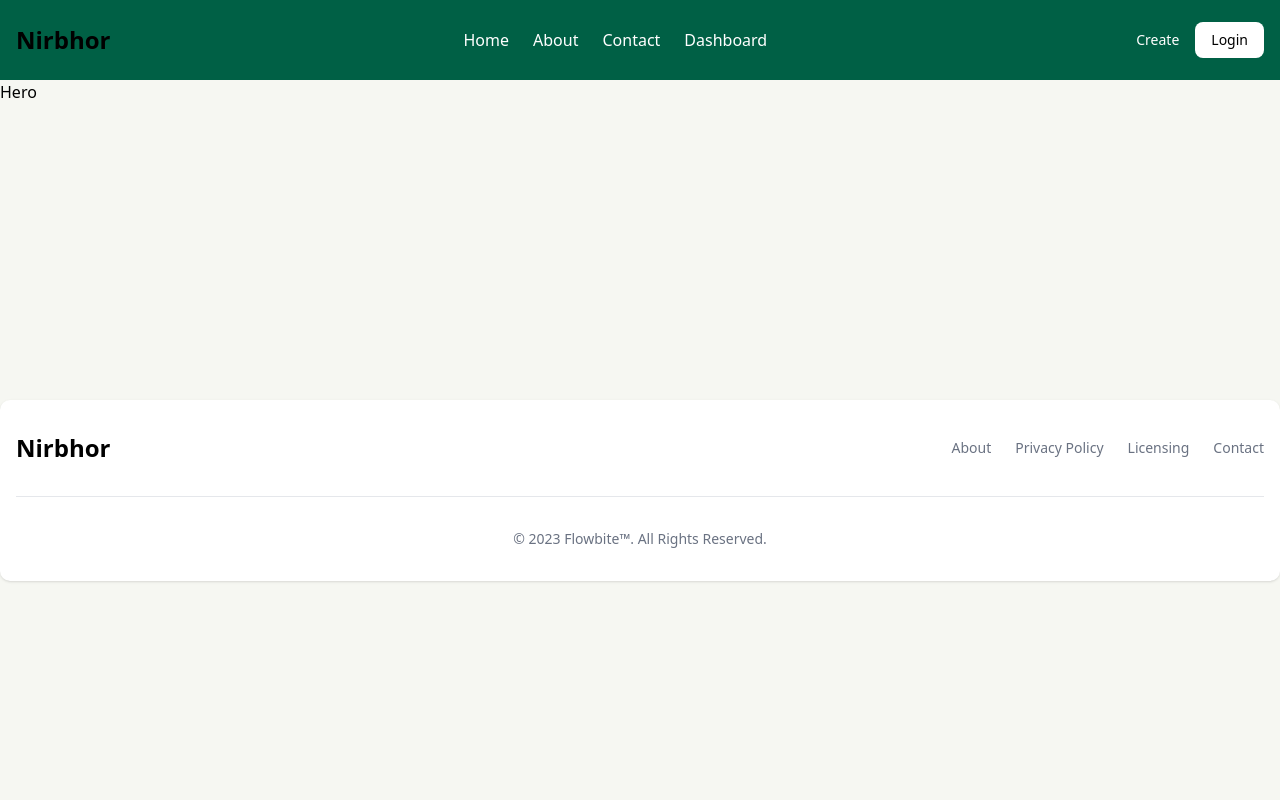
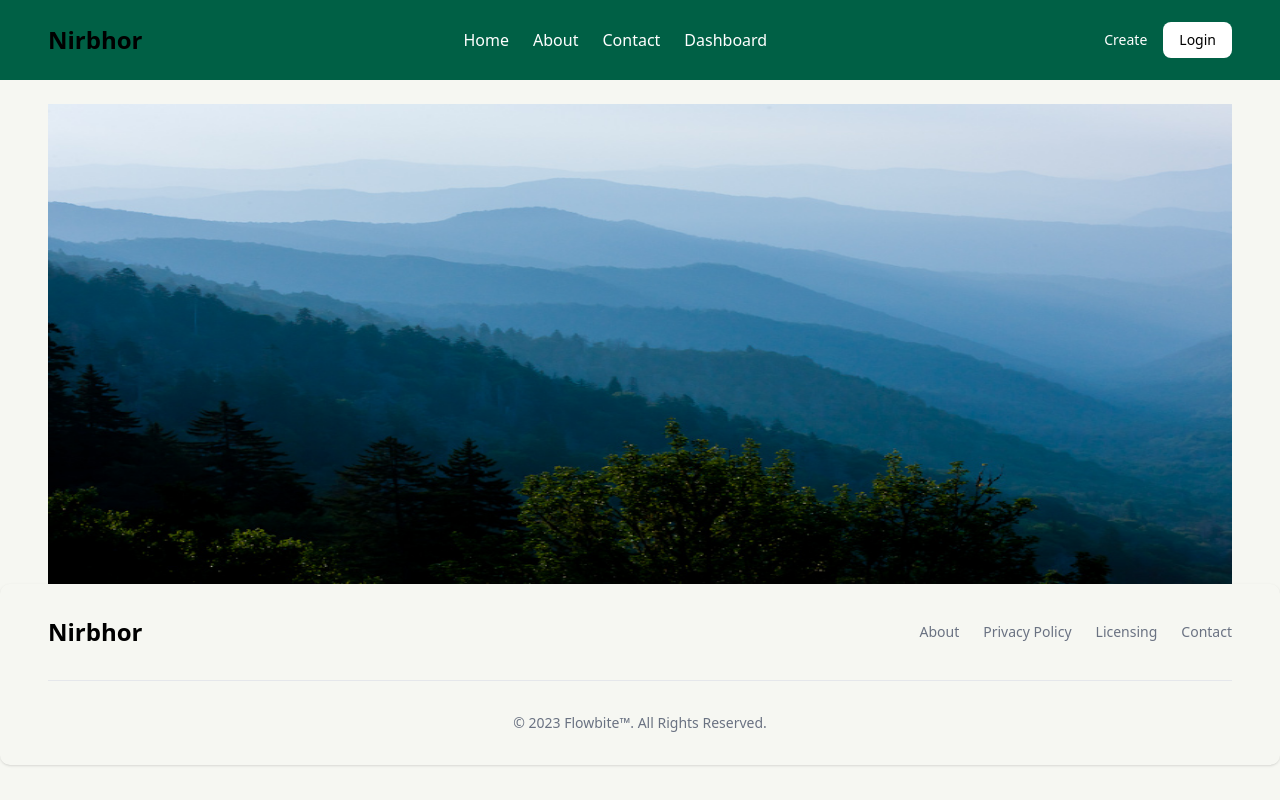
Before and after one commit to adnansyed101/nirbhor, a Next.js app: page / in a window 1280 px wide. Built offline with nearby package versions, Linux system fonts and the light colour scheme.

Commit message:
hero section updated

```diff
--- a/src/app/(home)/components/footer/Footer.tsx
+++ b/src/app/(home)/components/footer/Footer.tsx
@@ -1,5 +1,6 @@
 "use client";
 
+import Container from "@/components/container";
 import { usePathname } from "next/navigation";
 
 const Footer = () => {
@@ -14,8 +15,8 @@ const Footer = () => {
   }
 
   return (
-    <footer className="bg-white rounded-lg shadow-sm dark:bg-gray-900">
-      <div className="w-full max-w-screen-xl mx-auto p-4 md:py-8">
+    <footer className="rounded-lg shadow-sm ">
+      <Container className="w-full max-w-screen-xl mx-auto p-4 md:py-8">
         <div className="sm:flex sm:items-center sm:justify-between">
           <a
             href="#"
@@ -56,7 +57,7 @@ const Footer = () => {
           </a>
           . All Rights Reserved.
         </span>
-      </div>
+      </Container>
     </footer>
   );
 };
--- a/src/app/(home)/components/hero/Hero.tsx
+++ b/src/app/(home)/components/hero/Hero.tsx
@@ -1,5 +1,21 @@
+import Container from "@/components/container";
+import Image from "next/image";
+
 const Hero = () => {
-  return <div>Hero</div>;
+  return (
+    <Container>
+      <div className="h-[480px] rounded-sm p-3 bg-gray-300 relative">
+        <Image
+          src={"/assets/hero-image.jpg"}
+          alt="hero image"
+          width={200}
+          height={300}
+          className="absolute top-0 left-0 w-full h-full"
+        />
+        hero
+      </div>
+    </Container>
+  );
 };
 
 export default Hero;
--- a/src/app/(home)/components/navbar/Navbar.tsx
+++ b/src/app/(home)/components/navbar/Navbar.tsx
@@ -5,6 +5,7 @@ import Logo from "./Logo";
 import { navigation } from "@/constant";
 import { Button } from "@/components/ui/button";
 import { usePathname } from "next/navigation";
+import Container from "@/components/container";
 
 const Navbar = () => {
   const path = usePathname();
@@ -19,8 +20,8 @@ const Navbar = () => {
 
   return (
     <>
-      <div className="w-full h-20 bg-emerald-800 sticky top-0">
-        <div className="container mx-auto px-4 h-full">
+      <nav className="w-full h-20 bg-emerald-800 sticky top-0">
+        <Container className=" h-full">
           <div className="flex justify-between items-center h-full">
             <Logo />
             <ul className="hidden md:flex gap-x-6 text-white">
@@ -48,8 +49,8 @@ const Navbar = () => {
               </Link>
             </div>
           </div>
-        </div>
-      </div>
+        </Container>
+      </nav>
     </>
   );
 };
--- a/src/app/page.tsx
+++ b/src/app/page.tsx
@@ -2,7 +2,8 @@ import Hero from "./(home)/components/hero/Hero";
 
 const Home = () => {
   return (
-    <div className="h-80">
+    <div>
+      <div className="mt-6" />
       <Hero />
     </div>
   );
--- a/src/components/container.tsx
+++ b/src/components/container.tsx
@@ -1,11 +1,22 @@
-const container = ({
+import clsx from "clsx";
+
+const Container = ({
   children,
   className,
 }: {
   children: React.ReactNode;
   className?: string;
 }) => {
-  return <section className={`  ${className}`}>{children}</section>;
+  return (
+    <section
+      className={clsx(
+        className,
+        `2xl:w-7xl 2xl:px-5 xl:px-12 lg:px-10 mx-auto mx:px-8 px-3`
+      )}
+    >
+      {children}
+    </section>
+  );
 };
 
-export default container;
+export default Container;
```
Also changed, not shown: public/assets/hero-image.jpg (added), src/app/layout.tsx (line endings or trailing spaces).
